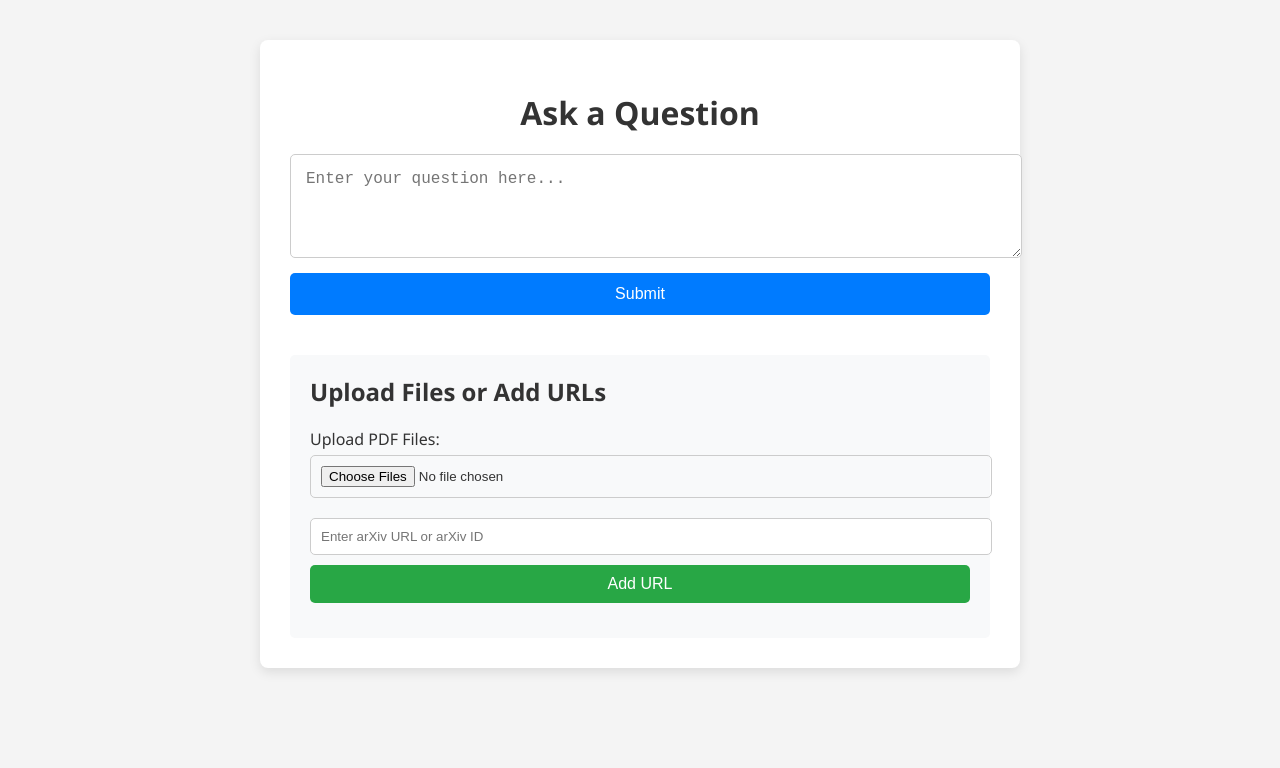
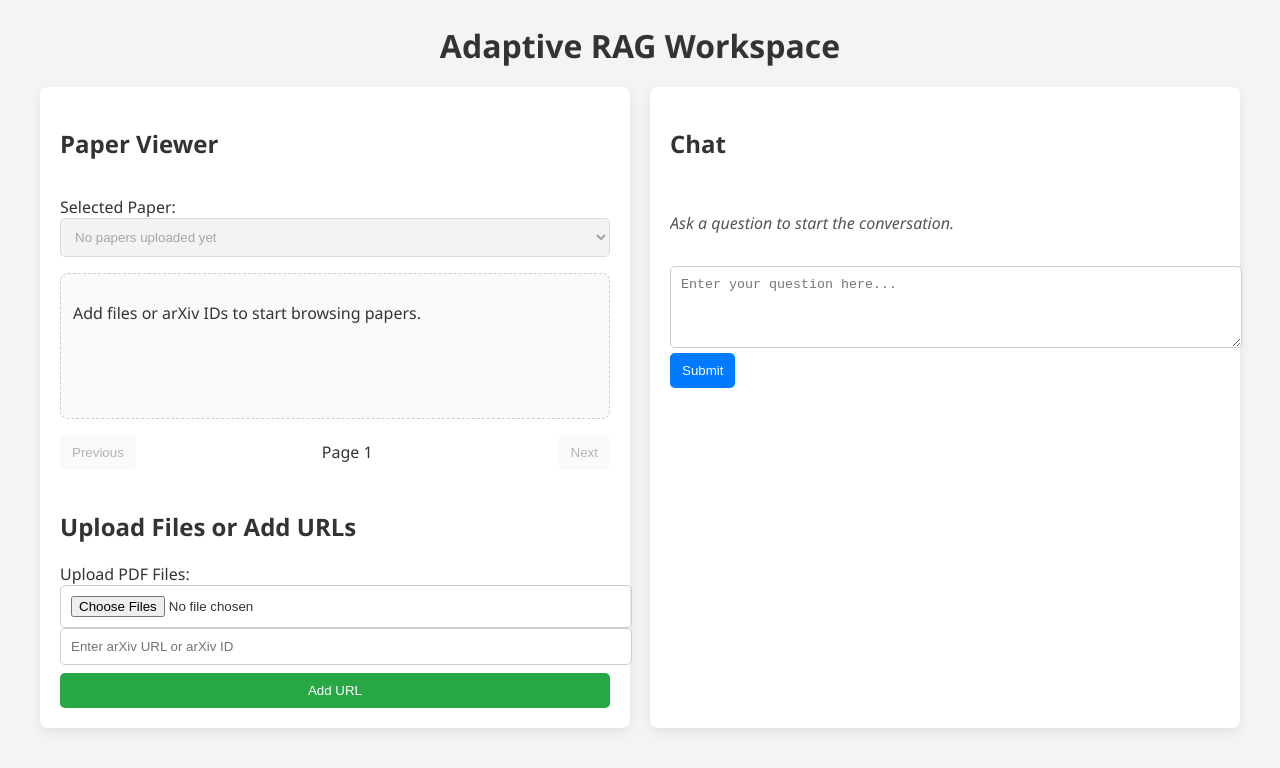
Before and after one commit to cybersamurai2410/adaptive-rag, a React (Create React App) app in the folder frontend/: page / in a window 1280 px wide. Shown: the top 768 px of the page. Built offline with nearby package versions, Linux system fonts and the light colour scheme.

Commit message:
Refactor App into pane components and API client

```diff
--- a/frontend/src/App.css
+++ b/frontend/src/App.css
@@ -1,209 +1,137 @@
-/* .App {
-  text-align: center;
-}
-
-.App-logo {
-  height: 40vmin;
-  pointer-events: none;
-}
-
-@media (prefers-reduced-motion: no-preference) {
-  .App-logo {
-    animation: App-logo-spin infinite 20s linear;
-  }
-}
-
-.App-header {
-  background-color: #282c34;
-  min-height: 100vh;
-  display: flex;
-  flex-direction: column;
-  align-items: center;
-  justify-content: center;
-  font-size: calc(10px + 2vmin);
-  color: white;
-}
-
-.App-link {
-  color: #61dafb;
-}
-
-@keyframes App-logo-spin {
-  from {
-    transform: rotate(0deg);
-  }
-  to {
-    transform: rotate(360deg);
-  }
-} */
-
-/* Global Styles */
 body {
   margin: 0;
   padding: 0;
-  font-family: 'Segoe UI', Tahoma, Geneva, Verdana, sans-serif;
+  font-family: "Segoe UI", Tahoma, Geneva, Verdana, sans-serif;
   background-color: #f4f4f4;
   color: #333;
 }
 
-/* Container */
 .App {
-  max-width: 700px;
-  margin: 40px auto;
-  background: #fff;
-  padding: 30px;
-  border-radius: 8px;
-  box-shadow: 0 4px 12px rgba(0, 0, 0, 0.1);
+  max-width: 1200px;
+  margin: 24px auto;
+  padding: 0 16px 24px;
 }
 
-/* Header */
 header h1 {
   text-align: center;
   margin-bottom: 20px;
   font-size: 2rem;
 }
 
-/* Question Section */
-.question-section {
-  margin-bottom: 40px;
+.app-grid {
+  display: grid;
+  grid-template-columns: 1fr 1fr;
+  gap: 20px;
 }
 
-.question-form {
+.pane {
+  background: #fff;
+  padding: 20px;
+  border-radius: 8px;
+  box-shadow: 0 4px 12px rgba(0, 0, 0, 0.08);
   display: flex;
   flex-direction: column;
+  gap: 16px;
 }
 
-.question-input {
+.paper-selector select,
+.question-input,
+.file-upload input,
+.url-upload input {
   width: 100%;
-  padding: 15px;
-  font-size: 1rem;
+  padding: 10px;
   border: 1px solid #ccc;
   border-radius: 5px;
-  margin-bottom: 15px;
-  resize: vertical;
+}
+
+.paper-viewer {
+  min-height: 120px;
+  border: 1px dashed #cfcfcf;
+  border-radius: 8px;
+  padding: 12px;
+  background: #fafafa;
+}
+
+.page-nav {
+  display: flex;
+  align-items: center;
+  justify-content: space-between;
+  gap: 10px;
+}
+
+.page-nav button,
+.submit-button,
+.add-url-button,
+.process-button {
+  border: none;
+  border-radius: 5px;
+  cursor: pointer;
+  padding: 10px 12px;
 }
 
 .submit-button {
   background-color: #007bff;
   color: #fff;
-  padding: 12px;
-  border: none;
-  border-radius: 5px;
-  font-size: 1rem;
-  cursor: pointer;
-  transition: background-color 0.3s ease;
-}
-
-.submit-button:hover {
-  background-color: #0056b3;
-}
-
-.loading {
-  text-align: center;
-  font-style: italic;
-  color: #555;
-  margin-top: 10px;
-}
-
-.answer-section {
-  background-color: #e9ecef;
-  padding: 20px;
-  border-radius: 5px;
-  margin-top: 20px;
-}
-
-.answer-section h2 {
-  margin-top: 0;
-}
-
-/* Upload Section */
-.upload-section {
-  background-color: #f8f9fa;
-  padding: 20px;
-  border-radius: 5px;
-}
-
-.upload-section h2 {
-  margin-top: 0;
-}
-
-.file-upload,
-.url-upload {
-  margin-bottom: 15px;
-}
-
-.file-upload input,
-.url-upload input {
-  width: 100%;
-  padding: 10px;
-  margin-top: 5px;
-  border: 1px solid #ccc;
-  border-radius: 5px;
 }
 
 .add-url-button {
+  margin-top: 8px;
+  width: 100%;
   background-color: #28a745;
   color: #fff;
-  padding: 10px;
-  width: 100%;
-  border: none;
-  border-radius: 5px;
-  font-size: 1rem;
-  cursor: pointer;
-  transition: background-color 0.3s ease;
-  margin-top: 10px;
-}
-
-.add-url-button:hover {
-  background-color: #218838;
-}
-
-/* Uploaded Items List */
-.uploads-list {
-  margin-top: 20px;
-}
-
-.uploads-list ul {
-  list-style: none;
-  padding: 0;
-}
-
-.uploads-list li {
-  background-color: #fff;
-  border: 1px solid #ddd;
-  padding: 10px;
-  margin-bottom: 10px;
-  border-radius: 5px;
-}
-
-.process-section {
-  margin-top: 20px;
-  text-align: center;
 }
 
 .process-button {
+  width: 100%;
   background-color: #ff9800;
-  color: white;
-  padding: 12px;
-  border: none;
-  border-radius: 5px;
-  font-size: 1rem;
-  cursor: pointer;
-  transition: 0.3s;
-  width: 100%;
+  color: #fff;
 }
 
-.process-button:hover {
-  background-color: #e68900;
-}
-
-.process-button:disabled {
+.process-button:disabled,
+.submit-button:disabled {
   background-color: #ccc;
   cursor: not-allowed;
 }
 
-.process-message {
-  margin-top: 10px;
-  font-weight: bold;
-  color: #333;
+.chat-history {
+  display: flex;
+  flex-direction: column;
+  gap: 12px;
+  max-height: 420px;
+  overflow-y: auto;
 }
+
+.answer-card {
+  border: 1px solid #e0e0e0;
+  border-radius: 8px;
+  padding: 12px;
+  background: #fbfdff;
+}
+
+.answer-card h3 {
+  margin-top: 0;
+}
+
+.source-list ul,
+.uploads-list ul {
+  padding-left: 20px;
+  margin: 8px 0 0;
+}
+
+.upload-section,
+.uploads-list,
+.process-section {
+  margin-top: 4px;
+}
+
+.process-message,
+.placeholder {
+  color: #555;
+  font-style: italic;
+}
+
+@media (max-width: 900px) {
+  .app-grid {
+    grid-template-columns: 1fr;
+  }
+}
--- a/frontend/src/App.js
+++ b/frontend/src/App.js
@@ -1,58 +1,53 @@
-// import logo from './logo.svg';
-// import './App.css';
-
-// function App() {
-//   return (
-//     <div className="App">
-//       <header className="App-header">
-//         <img src={logo} className="App-logo" alt="logo" />
-//         <p>
-//           Edit <code>src/App.js</code> and save to reload.
-//         </p>
-//         <a
-//           className="App-link"
-//           href="https://reactjs.org"
-//           target="_blank"
-//           rel="noopener noreferrer"
-//         >
-//           Learn React
-//         </a>
-//       </header>
-//     </div>
-//   );
-// }
-
-// export default App;
-
 import React, { useState } from "react";
 import "./App.css";
+import PaperPane from "./components/PaperPane";
+import ChatPane from "./components/ChatPane";
+import { askQuestion, uploadData } from "./api/client";
 
 function App() {
   const [question, setQuestion] = useState("");
-  const [answer, setAnswer] = useState("");
   const [loading, setLoading] = useState(false);
+  const [chatHistory, setChatHistory] = useState([]);
+
   const [uploads, setUploads] = useState([]);
   const [urlInput, setUrlInput] = useState("");
   const [processing, setProcessing] = useState(false);
   const [processMessage, setProcessMessage] = useState("");
   const [uploadFeedback, setUploadFeedback] = useState("");
 
+  const [selectedPaperIndex, setSelectedPaperIndex] = useState(0);
+  const [currentPage, setCurrentPage] = useState(1);
+
   const handleQuestionSubmit = async (e) => {
     e.preventDefault();
-    if (!question.trim()) return;
+    const trimmedQuestion = question.trim();
+    if (!trimmedQuestion) return;
+
     setLoading(true);
-    setAnswer("");
 
     try {
-      const response = await fetch("http://127.0.0.1:5000/ask", {
-        method: "POST",
-        headers: { "Content-Type": "application/json" },
-        body: JSON.stringify({ question }),
-      });
-      const data = await response.json();
-      setAnswer(data.answer);
-    } catch (err) {
-      setAnswer("Error fetching answer. Please try again.");
+      const data = await askQuestion(trimmedQuestion);
+      const answerText = data.answer || "No answer returned.";
+      const sources = Array.isArray(data.sources)
+        ? data.sources
+        : Array.isArray(data.source_list)
+          ? data.source_list
+          : [];
+
+      setChatHistory((prev) => [
+        ...prev,
+        { question: trimmedQuestion, answer: answerText, sources },
+      ]);
+      setQuestion("");
+    } catch (error) {
+      setChatHistory((prev) => [
+        ...prev,
+        {
+          question: trimmedQuestion,
+          answer: "Error fetching answer. Please try again.",
+          sources: [],
+        },
+      ]);
     }
 
     setLoading(false);
@@ -107,7 +102,6 @@ function App() {
     setUrlInput("");
   };
 
-// Function to send files & URLs to Flask API
   const handleProcessData = async () => {
     if (uploads.length === 0) {
       setProcessMessage("No files or URLs to process.");
@@ -117,30 +111,11 @@ const handleProcessData = async () => {
     setProcessing(true);
     setProcessMessage("");
 
-  // Prepare form data
-  const formData = new FormData();
-  uploads.forEach((item) => {
-      if (item.type === "url") {
-          formData.append("arxiv_ids", item.name);
-      } else if (item.type === "file") {
-          formData.append("files", item.file);  // File object
-      }
-  });
-
     try {
-      const response = await fetch("http://127.0.0.1:5000/upload", {
-          method: "POST",
-          body: formData,
-      });
-
-      const data = await response.json();
-      if (response.ok) {
+      await uploadData(uploads);
       setProcessMessage("Data successfully added to vector database!");
-      } else {
-          setProcessMessage("Error: " + (data.error || "Failed to process data."));
-      }
     } catch (error) {
-      setProcessMessage("Error: Failed to connect to server.");
+      setProcessMessage(`Error: ${error.message}`);
     }
 
     setProcessing(false);
@@ -149,82 +124,34 @@ const handleProcessData = async () => {
   return (
     <div className="App">
       <header>
-        <h1>Ask a Question</h1>
+        <h1>Adaptive RAG Workspace</h1>
       </header>
 
-      <section className="question-section">
-        <form onSubmit={handleQuestionSubmit} className="question-form">
-          <textarea
-            value={question}
-            onChange={(e) => setQuestion(e.target.value)}
-            placeholder="Enter your question here..."
-            rows="4"
-            className="question-input"
+      <main className="app-grid">
+        <PaperPane
+          uploads={uploads}
+          selectedPaperIndex={selectedPaperIndex}
+          setSelectedPaperIndex={setSelectedPaperIndex}
+          currentPage={currentPage}
+          setCurrentPage={setCurrentPage}
+          urlInput={urlInput}
+          setUrlInput={setUrlInput}
+          handleFileUpload={handleFileUpload}
+          handleUrlAdd={handleUrlAdd}
+          handleProcessData={handleProcessData}
+          processing={processing}
+          processMessage={processMessage}
+          uploadFeedback={uploadFeedback}
         />
-          <button type="submit" className="submit-button">
-            Submit
-          </button>
-        </form>
 
-        {loading && <p className="loading">Loading...</p>}
-        {answer && (
-          <div className="answer-section">
-            <h2>Answer:</h2>
-            <p>{answer}</p>
-          </div>
-        )}
-      </section>
-
-      <section className="upload-section">
-        <h2>Upload Files or Add URLs</h2>
-        <div className="file-upload">
-          <label htmlFor="fileInput">Upload PDF Files:</label>
-          <input
-            id="fileInput"
-            type="file"
-            accept=".pdf,application/pdf"
-            onChange={handleFileUpload}
-            multiple
+        <ChatPane
+          question={question}
+          setQuestion={setQuestion}
+          loading={loading}
+          chatHistory={chatHistory}
+          onSubmit={handleQuestionSubmit}
         />
-          {uploadFeedback && <p className="process-message">{uploadFeedback}</p>}
-        </div>
-
-        <div className="url-upload">
-          <input
-            type="text"
-            value={urlInput}
-            onChange={(e) => setUrlInput(e.target.value)}
-            placeholder="Enter arXiv URL or arXiv ID"
-            className="url-input"
-          />
-          <button type="button" onClick={handleUrlAdd} className="add-url-button">
-            Add URL
-          </button>
-        </div>
-      </section>
-
-      {uploads.length > 0 && (
-        <>
-        <section className="uploads-list">
-          <h3>Uploaded Items:</h3>
-          <ul>
-            {uploads.map((item, index) => (
-              <li key={index}>
-                {item.type === "file" ? "📄 File: " : "🔗 URL: "}
-                {item.name}
-              </li>
-            ))}
-          </ul>
-        </section>
-
-        <div className="process-section">
-          <button onClick={handleProcessData} className="process-button" disabled={processing}>
-              {processing ? "Processing..." : "Process Data"}
-          </button>
-          {processMessage && <p className="process-message">{processMessage}</p>}
-        </div>
-        </>
-      )}
+      </main>
     </div>
   );
 }
--- /dev/null
+++ b/frontend/src/api/client.js
@@ -0,0 +1,42 @@
+const API_BASE_URL = "http://127.0.0.1:5000";
+
+export async function askQuestion(question) {
+  const response = await fetch(`${API_BASE_URL}/ask`, {
+    method: "POST",
+    headers: { "Content-Type": "application/json" },
+    body: JSON.stringify({ question }),
+  });
+
+  const data = await response.json();
+
+  if (!response.ok) {
+    throw new Error(data.error || "Failed to fetch answer.");
+  }
+
+  return data;
+}
+
+export async function uploadData(uploads) {
+  const formData = new FormData();
+
+  uploads.forEach((item) => {
+    if (item.type === "url") {
+      formData.append("arxiv_ids", item.name);
+    } else if (item.type === "file") {
+      formData.append("files", item.file);
+    }
+  });
+
+  const response = await fetch(`${API_BASE_URL}/upload`, {
+    method: "POST",
+    body: formData,
+  });
+
+  const data = await response.json();
+
+  if (!response.ok) {
+    throw new Error(data.error || "Failed to process data.");
+  }
+
+  return data;
+}
--- /dev/null
+++ b/frontend/src/components/ChatPane.jsx
@@ -0,0 +1,53 @@
+import React from "react";
+
+function ChatPane({
+  question,
+  setQuestion,
+  loading,
+  chatHistory,
+  onSubmit,
+}) {
+  return (
+    <section className="pane chat-pane">
+      <h2>Chat</h2>
+
+      <div className="chat-history">
+        {chatHistory.length === 0 ? (
+          <p className="placeholder">Ask a question to start the conversation.</p>
+        ) : (
+          chatHistory.map((entry, index) => (
+            <article key={index} className="answer-card">
+              <h3>Q: {entry.question}</h3>
+              <p>{entry.answer}</p>
+              {entry.sources?.length > 0 && (
+                <div className="source-list">
+                  <h4>Sources</h4>
+                  <ul>
+                    {entry.sources.map((source, sourceIndex) => (
+                      <li key={`${source}-${sourceIndex}`}>{source}</li>
+                    ))}
+                  </ul>
+                </div>
+              )}
+            </article>
+          ))
+        )}
+      </div>
+
+      <form onSubmit={onSubmit} className="question-form">
+        <textarea
+          value={question}
+          onChange={(e) => setQuestion(e.target.value)}
+          placeholder="Enter your question here..."
+          rows="4"
+          className="question-input"
+        />
+        <button type="submit" className="submit-button" disabled={loading}>
+          {loading ? "Loading..." : "Submit"}
+        </button>
+      </form>
+    </section>
+  );
+}
+
+export default ChatPane;
--- /dev/null
+++ b/frontend/src/components/PaperPane.jsx
@@ -0,0 +1,94 @@
+import React from "react";
+import UploadControls from "./UploadControls";
+
+function PaperPane({
+  uploads,
+  selectedPaperIndex,
+  setSelectedPaperIndex,
+  currentPage,
+  setCurrentPage,
+  urlInput,
+  setUrlInput,
+  handleFileUpload,
+  handleUrlAdd,
+  handleProcessData,
+  processing,
+  processMessage,
+  uploadFeedback,
+}) {
+  const selectedPaper = uploads[selectedPaperIndex];
+
+  return (
+    <section className="pane paper-pane">
+      <h2>Paper Viewer</h2>
+
+      <div className="paper-selector">
+        <label htmlFor="paperSelect">Selected Paper:</label>
+        <select
+          id="paperSelect"
+          value={selectedPaperIndex}
+          onChange={(e) => {
+            setSelectedPaperIndex(Number(e.target.value));
+            setCurrentPage(1);
+          }}
+          disabled={uploads.length === 0}
+        >
+          {uploads.length === 0 ? (
+            <option value={0}>No papers uploaded yet</option>
+          ) : (
+            uploads.map((item, index) => (
+              <option key={`${item.name}-${index}`} value={index}>
+                {item.name}
+              </option>
+            ))
+          )}
+        </select>
+      </div>
+
+      <div className="paper-viewer">
+        {selectedPaper ? (
+          <>
+            <p>
+              <strong>{selectedPaper.name}</strong>
+            </p>
+            <p>Viewer placeholder: connect your backend PDF page rendering here.</p>
+          </>
+        ) : (
+          <p>Add files or arXiv IDs to start browsing papers.</p>
+        )}
+      </div>
+
+      <div className="page-nav">
+        <button
+          type="button"
+          onClick={() => setCurrentPage((prev) => Math.max(1, prev - 1))}
+          disabled={!selectedPaper || currentPage === 1}
+        >
+          Previous
+        </button>
+        <span>Page {currentPage}</span>
+        <button
+          type="button"
+          onClick={() => setCurrentPage((prev) => prev + 1)}
+          disabled={!selectedPaper}
+        >
+          Next
+        </button>
+      </div>
+
+      <UploadControls
+        urlInput={urlInput}
+        setUrlInput={setUrlInput}
+        handleFileUpload={handleFileUpload}
+        handleUrlAdd={handleUrlAdd}
+        uploads={uploads}
+        handleProcessData={handleProcessData}
+        processing={processing}
+        processMessage={processMessage}
+        uploadFeedback={uploadFeedback}
+      />
+    </section>
+  );
+}
+
+export default PaperPane;
--- /dev/null
+++ b/frontend/src/components/UploadControls.jsx
@@ -0,0 +1,73 @@
+import React from "react";
+
+function UploadControls({
+  urlInput,
+  setUrlInput,
+  handleFileUpload,
+  handleUrlAdd,
+  uploads,
+  handleProcessData,
+  processing,
+  processMessage,
+  uploadFeedback,
+}) {
+  return (
+    <section className="upload-section">
+      <h2>Upload Files or Add URLs</h2>
+
+      <div className="file-upload">
+        <label htmlFor="fileInput">Upload PDF Files:</label>
+        <input
+          id="fileInput"
+          type="file"
+          accept=".pdf,application/pdf"
+          onChange={handleFileUpload}
+          multiple
+        />
+        {uploadFeedback && <p className="process-message">{uploadFeedback}</p>}
+      </div>
+
+      <div className="url-upload">
+        <input
+          type="text"
+          value={urlInput}
+          onChange={(e) => setUrlInput(e.target.value)}
+          placeholder="Enter arXiv URL or arXiv ID"
+          className="url-input"
+        />
+        <button type="button" onClick={handleUrlAdd} className="add-url-button">
+          Add URL
+        </button>
+      </div>
+
+      {uploads.length > 0 && (
+        <>
+          <section className="uploads-list">
+            <h3>Uploaded Items</h3>
+            <ul>
+              {uploads.map((item, index) => (
+                <li key={`${item.name}-${index}`}>
+                  {item.type === "file" ? "📄 File: " : "🔗 URL: "}
+                  {item.name}
+                </li>
+              ))}
+            </ul>
+          </section>
+
+          <div className="process-section">
+            <button
+              onClick={handleProcessData}
+              className="process-button"
+              disabled={processing}
+            >
+              {processing ? "Processing..." : "Process Data"}
+            </button>
+            {processMessage && <p className="process-message">{processMessage}</p>}
+          </div>
+        </>
+      )}
+    </section>
+  );
+}
+
+export default UploadControls;
```
Lines whose indentation alone changed are shown as unchanged.
